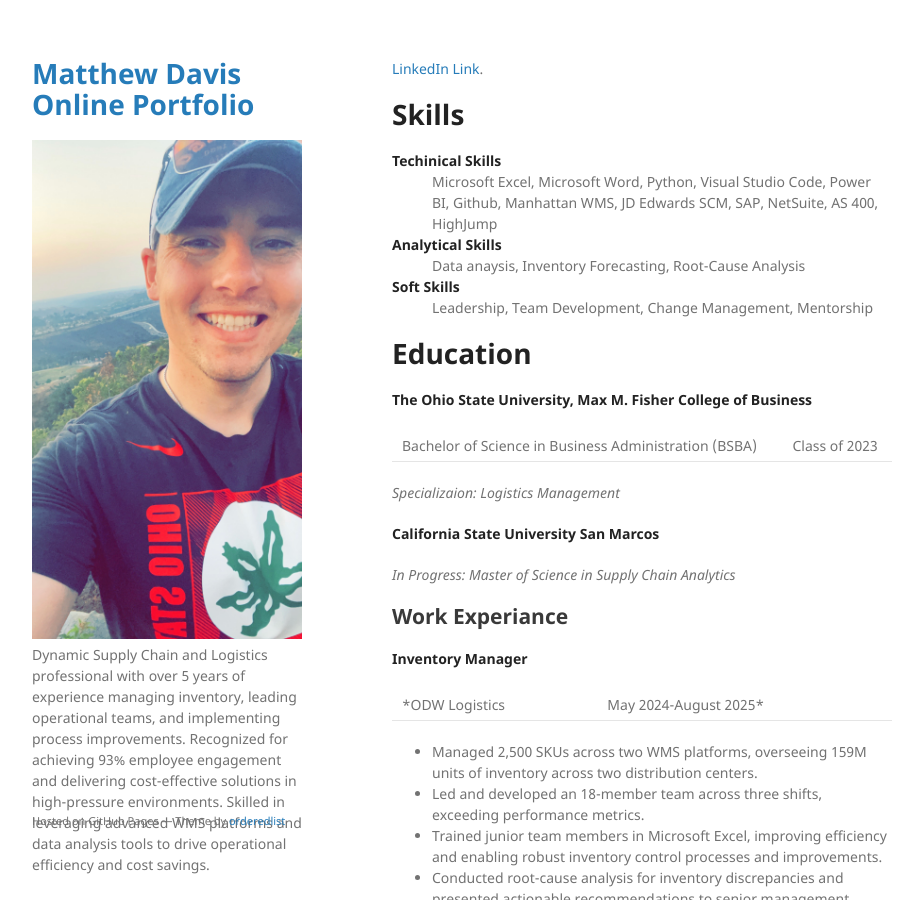
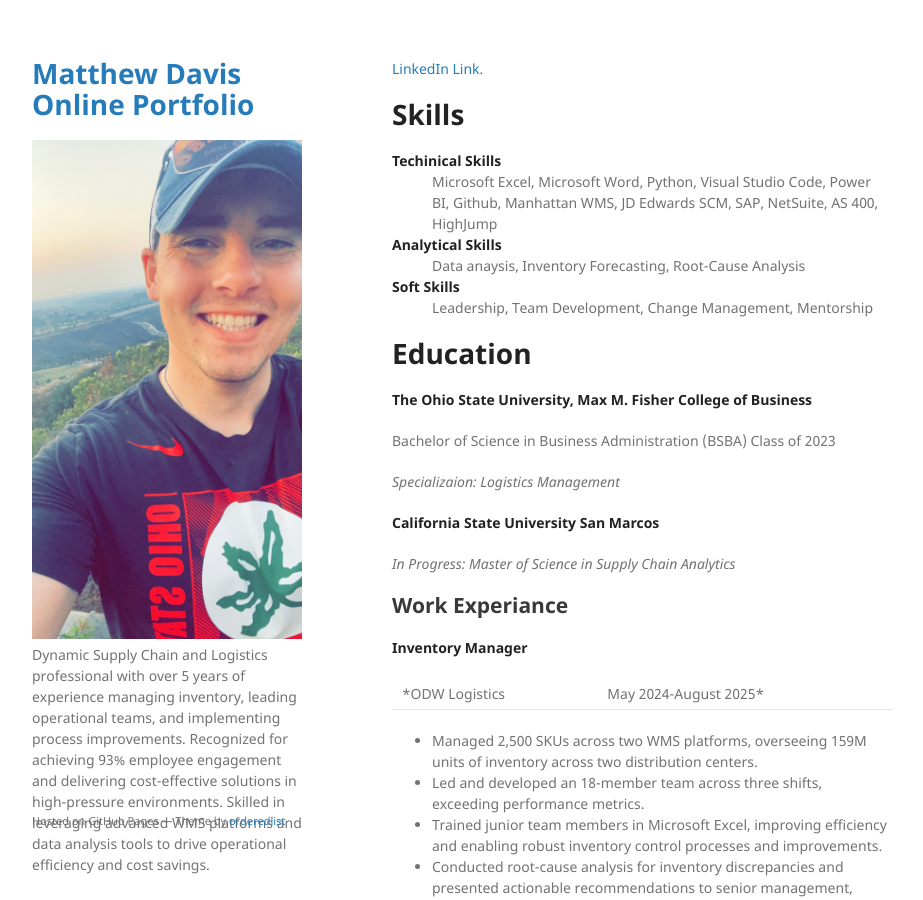
Before and after one commit to mattdavis225/mattdavis225.github.io, a Jekyll site: the page built from index.md, in a window 1280 px wide and 900 px high. Shown: the whole window, without its empty margins (178-1101 px from the left). Built offline with Jekyll 4.4.1, drawn with Linux system fonts in a browser that asks for light colours.

Commit message:
Draft 11

```diff
--- a/_config.yml
+++ b/_config.yml
@@ -5,4 +5,4 @@ show_downloads: true
 google_analytics:
 theme: jekyll-theme-minimal
 remote_theme: pages-themes/minimal@v0.2.0
-plugins: jekyll-remote-theme # add this line to the plugins list if you already have one
+plugins: jekyll-remote-theme
--- a/index.md
+++ b/index.md
@@ -15,12 +15,11 @@ layout: default
 **Soft Skills**
 : Leadership, Team Development, Change Management, Mentorship
 
-
 # Education
 
 **The Ohio State University, Max M. Fisher College of Business**
 
-Bachelor of Science in Business Administration (BSBA) | Class of 2023
+Bachelor of Science in Business Administration (BSBA) Class of 2023
 
 *Specializaion: Logistics Management*
 
```
